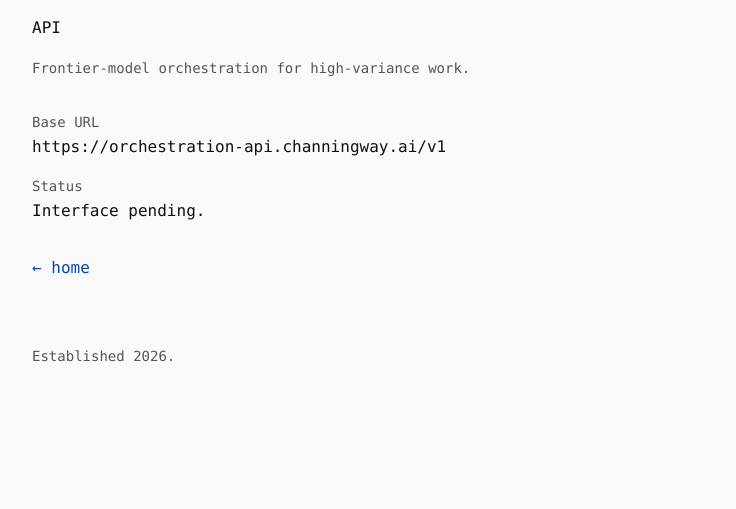
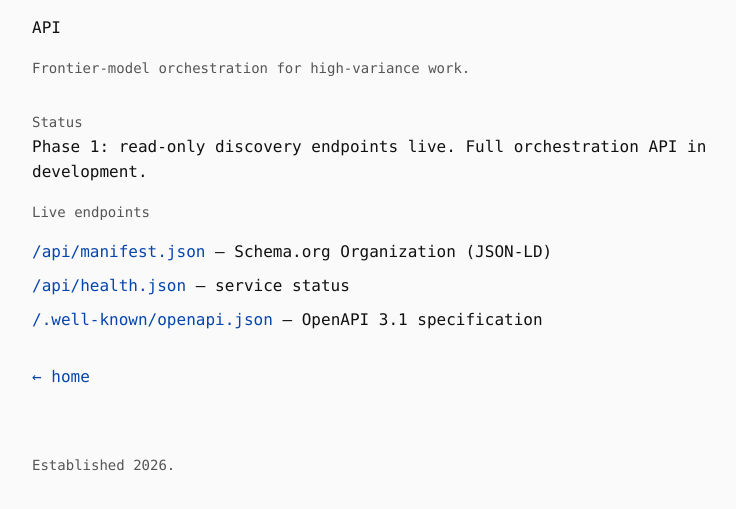
Before and after one commit to Channing-Way/channingway.ai, a plain HTML site: page api.html in a window 1280 px wide. Shown: the part 151-660 px from the top of the page, without its empty margins (228-964 px from the left). Drawn offline with Linux system fonts and the light colour scheme.

Commit message:
fix: round-4 cleanup — health.json const values, api.html refresh, openapi description
- health.json schema: add const values for service ("channingway.ai") and
  schema_version ("1.0") to match the actual fixed static payload, so
  generated clients can validate the concrete response.
- api.html: replace stale base-URL placeholder (orchestration-api subdomain
  + interface-pending) with the actual live Phase 1 endpoints. Removes the
  cross-file inconsistency between api.html and the served /api/ surface.
- openapi.json OrganizationManifest description: document the deliberate
  trade-off that this schema, the /api/manifest.json document, and the
  /index.html JSON-LD block share authoritative content; flag the
  single-source build step as a Phase 1.5 follow-up.

```diff
--- a/api.html
+++ b/api.html
@@ -95,10 +95,17 @@
   <p class="muted">Frontier-model orchestration for high-variance work.</p>
 
   <dl>
-    <dt>Base URL</dt>
-    <dd><code>https://orchestration-api.channingway.ai/v1</code></dd>
     <dt>Status</dt>
-    <dd>Interface pending.</dd>
+    <dd>Phase 1: read-only discovery endpoints live. Full orchestration API in development.</dd>
+
+    <dt>Live endpoints</dt>
+    <dd>
+      <ul>
+        <li><code><a href="/api/manifest.json">/api/manifest.json</a></code> &mdash; Schema.org Organization (JSON-LD)</li>
+        <li><code><a href="/api/health.json">/api/health.json</a></code> &mdash; service status</li>
+        <li><code><a href="/.well-known/openapi.json">/.well-known/openapi.json</a></code> &mdash; OpenAPI 3.1 specification</li>
+      </ul>
+    </dd>
   </dl>
 
   <p><a href="/">← home</a></p>
```
Also changed, not shown: .well-known/openapi.json.
